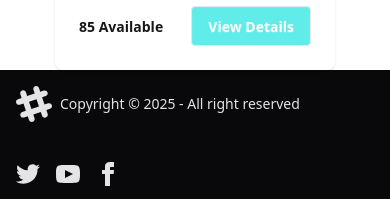
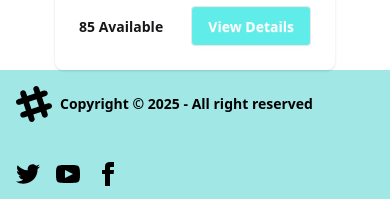
Before and after one commit to Nihal-ls/toytopia-client, a React (Vite) app: page / in a window 390 px wide. Shown: the part 3568-3767 px from the top of the page. Built offline with nearby package versions, Linux system fonts and the light colour scheme; no server answers.

Commit message:
adjusted the footer with the theme and made it responsive

```diff
--- a/src/Components/Footer.jsx
+++ b/src/Components/Footer.jsx
@@ -2,8 +2,8 @@ import React from 'react';
 
 const Footer = () => {
     return (
-        <div>
-            <footer className="footer sm:w-80 sm:footer-horizontal bg-neutral text-neutral-content items-center p-4">
+        <div className='bg-[#A0E7E5] w-full sm:w-4/4    mx-auto'>
+            <footer className="footer  sm:footer-horizontal text-neutral-content items-center p-4 container mx-auto">
                 <aside className="grid-flow-col items-center">
                     <svg
                         width="36"
@@ -14,9 +14,10 @@ const Footer = () => {
                         clipRule="evenodd"
                         className="fill-current">
                         <path
+                          className='text-black'
                             d="M22.672 15.226l-2.432.811.841 2.515c.33 1.019-.209 2.127-1.23 2.456-1.15.325-2.148-.321-2.463-1.226l-.84-2.518-5.013 1.677.84 2.517c.391 1.203-.434 2.542-1.831 2.542-.88 0-1.601-.564-1.86-1.314l-.842-2.516-2.431.809c-1.135.328-2.145-.317-2.463-1.229-.329-1.018.211-2.127 1.231-2.456l2.432-.809-1.621-4.823-2.432.808c-1.355.384-2.558-.59-2.558-1.839 0-.817.509-1.582 1.327-1.846l2.433-.809-.842-2.515c-.33-1.02.211-2.129 1.232-2.458 1.02-.329 2.13.209 2.461 1.229l.842 2.515 5.011-1.677-.839-2.517c-.403-1.238.484-2.553 1.843-2.553.819 0 1.585.509 1.85 1.326l.841 2.517 2.431-.81c1.02-.33 2.131.211 2.461 1.229.332 1.018-.21 2.126-1.23 2.456l-2.433.809 1.622 4.823 2.433-.809c1.242-.401 2.557.484 2.557 1.838 0 .819-.51 1.583-1.328 1.847m-8.992-6.428l-5.01 1.675 1.619 4.828 5.011-1.674-1.62-4.829z"></path>
                     </svg>
-                    <p>Copyright © {new Date().getFullYear()} - All right reserved</p>
+                    <p className='text-black font-bold'>Copyright © {new Date().getFullYear()} - All right reserved</p>
                 </aside>
                 <nav className="grid-flow-col gap-4 md:place-self-center md:justify-self-end">
                     <a>
@@ -25,7 +26,7 @@ const Footer = () => {
                             width="24"
                             height="24"
                             viewBox="0 0 24 24"
-                            className="fill-current">
+                            className="fill-current text-black">
                             <path
                                 d="M24 4.557c-.883.392-1.832.656-2.828.775 1.017-.609 1.798-1.574 2.165-2.724-.951.564-2.005.974-3.127 1.195-.897-.957-2.178-1.555-3.594-1.555-3.179 0-5.515 2.966-4.797 6.045-4.091-.205-7.719-2.165-10.148-5.144-1.29 2.213-.669 5.108 1.523 6.574-.806-.026-1.566-.247-2.229-.616-.054 2.281 1.581 4.415 3.949 4.89-.693.188-1.452.232-2.224.084.626 1.956 2.444 3.379 4.6 3.419-2.07 1.623-4.678 2.348-7.29 2.04 2.179 1.397 4.768 2.212 7.548 2.212 9.142 0 14.307-7.721 13.995-14.646.962-.695 1.797-1.562 2.457-2.549z"></path>
                         </svg>
@@ -36,8 +37,9 @@ const Footer = () => {
                             width="24"
                             height="24"
                             viewBox="0 0 24 24"
-                            className="fill-current">
+                            className="fill-current text-black">
                             <path
+                              className='text-black'
                                 d="M19.615 3.184c-3.604-.246-11.631-.245-15.23 0-3.897.266-4.356 2.62-4.385 8.816.029 6.185.484 8.549 4.385 8.816 3.6.245 11.626.246 15.23 0 3.897-.266 4.356-2.62 4.385-8.816-.029-6.185-.484-8.549-4.385-8.816zm-10.615 12.816v-8l8 3.993-8 4.007z"></path>
                         </svg>
                     </a>
@@ -47,7 +49,7 @@ const Footer = () => {
                             width="24"
                             height="24"
                             viewBox="0 0 24 24"
-                            className="fill-current">
+                            className="fill-current text-black">
                             <path
                                 d="M9 8h-3v4h3v12h5v-12h3.642l.358-4h-4v-1.667c0-.955.192-1.333 1.115-1.333h2.885v-5h-3.808c-3.596 0-5.192 1.583-5.192 4.615v3.385z"></path>
                         </svg>
```
